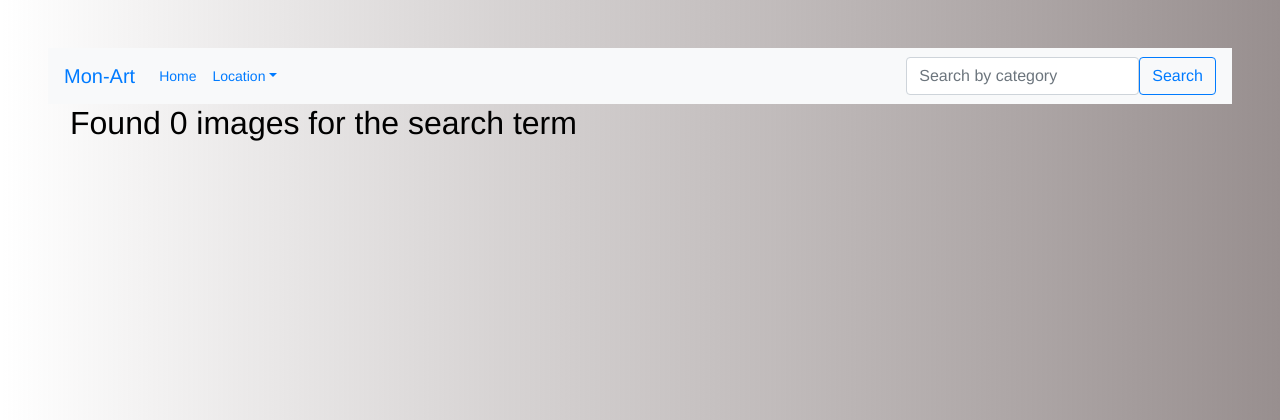
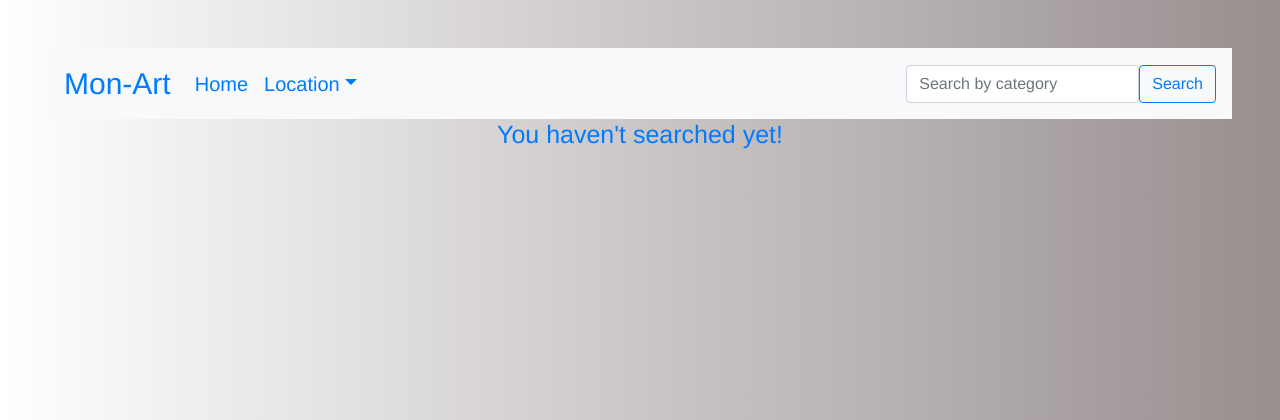
Before and after one commit to Karenkoech/Gallery_app, a Django app: page /search_category/ in a window 1280 px wide. Shown: the top 420 px of the page. Run offline with Django 3.2, Linux system fonts and the light colour scheme; some libraries are stand-ins or nearby versions.

Commit message:
implement search functionality

```diff
--- a/images/templates/images/gallery.html
+++ b/images/templates/images/gallery.html
@@ -31,15 +31,13 @@
           </div>
     </div>
     <div>
-    <div class="container">
-      <div class="row m-5">
-      <div class="img-responsive">
-        <img src="/static/photos/travel1.jpg" alt="">
-      </div>
-    </div>
+    <div class="container pt-5">
+      <p style="text-align:center">
+        <img src="/media/photos/travel1.jpg" alt="">
+      </p>
     </div>
       <div class="text-center m-5">
-          <a class="btn btn-outline-dark" href="{% url 'home' %}" role="button">Check out the Gallery!</a>
+          <a class="btn btn-outline-primary" href="{% url 'home' %}" role="button">Check out the Gallery!</a>
       </div>
     </div>
   <div class="footer">
--- a/images/templates/images/search.html
+++ b/images/templates/images/search.html
@@ -1,24 +1,19 @@
 {%extends 'images/gallery.html'%}
 {% block content %}
-<div class="container">
+    {% if image_category %}
+        <h1 class="text-center text-primary text-capitalize">{{image_category}} photos</h1>
+        <br/>
 
   <div class="row">
-    {% if images  %}
-      <h2>Found {{ images|length }} of searched term {{message}}</h2>
+    {% for image in images%} <br/>
+    <div class="col">
+         <img class="img-thumbnail" src="{{image.image.url}}" alt=""style="max-height:500px;max-width:700px" > <br/>
+         <p class="text-center text-primary" style="font-size:20px">{{image.image_description}}</p>
+        {% endfor %}
+    </div>
+  </div>
     {% else %}
-      <h2> Found 0 images for the search term {{message}}</h2>
+      <h1 class="text-center text-primary" style="font-size:25px">You haven't searched yet!</h1>
     {% endif %}
 
-  </div>
-
-  <div class="row">
-  {% if images %}
-    {% for image in images %}
-      <div class="col-sm-6 col-md-3">
-          <h1>{{image.image.url}}</h1>
-      </div>
-    {% endfor %}
-  {% endif %}
-  </div
-</div>
 {% endblock %}
--- a/images/templates/navbar.html
+++ b/images/templates/navbar.html
@@ -8,7 +8,7 @@
 <body>
 
   <nav class="navbar navbar-expand-sm bg-light justify-content-center">
-    <a class="navbar-brand text-primary font-size:30px" href="{% url 'gallery'%}">Mon-Art</a>
+    <a class="navbar-brand text-primary" href="{% url 'gallery'%}" style="font-size: 30px;">Mon-Art</a>
     <button class="navbar-toggler d-lg-none" type="button" data-toggle="collapse" data-target="#collapsibleNavId" aria-controls="collapsibleNavId"
         aria-expanded="false" aria-label="Toggle navigation">
       <span class="navbar-toggler-icon"></span>
@@ -16,10 +16,10 @@
     <div class="collapse navbar-collapse" id="collapsibleNavId">
       <ul class="navbar-nav mr-auto mt-2 mt-lg-0">
         <li class="nav-item active">
-          <a class="nav-link text-primary" href="{% url 'home'%}">Home <span class="sr-only">(current)</span></a>
+          <a class="nav-link text-primary" href="{% url 'home'%}" style="font-size: 20px;">Home <span class="sr-only">(current)</span></a>
         </li>
         <li class="nav-item dropdown">
-          <a class="nav-link dropdown-toggle text-primary" href="{% url 'search_location'%}" id="dropdownId" data-toggle="dropdown" aria-haspopup="true" aria-expanded="false">Location</a>
+          <a class="nav-link dropdown-toggle text-primary" href="{% url 'search_location'%}" style="font-size: 20px;" id="dropdownId" data-toggle="dropdown" aria-haspopup="true" aria-expanded="false">Location</a>
           <div class="dropdown-menu" aria-labelledby="dropdownId">
             <a class="dropdown-item" href="{% url 'search_category' %}">Kenya</a>
             <a class="dropdown-item" href="{% url 'search_category' %}">Other</a>
```
